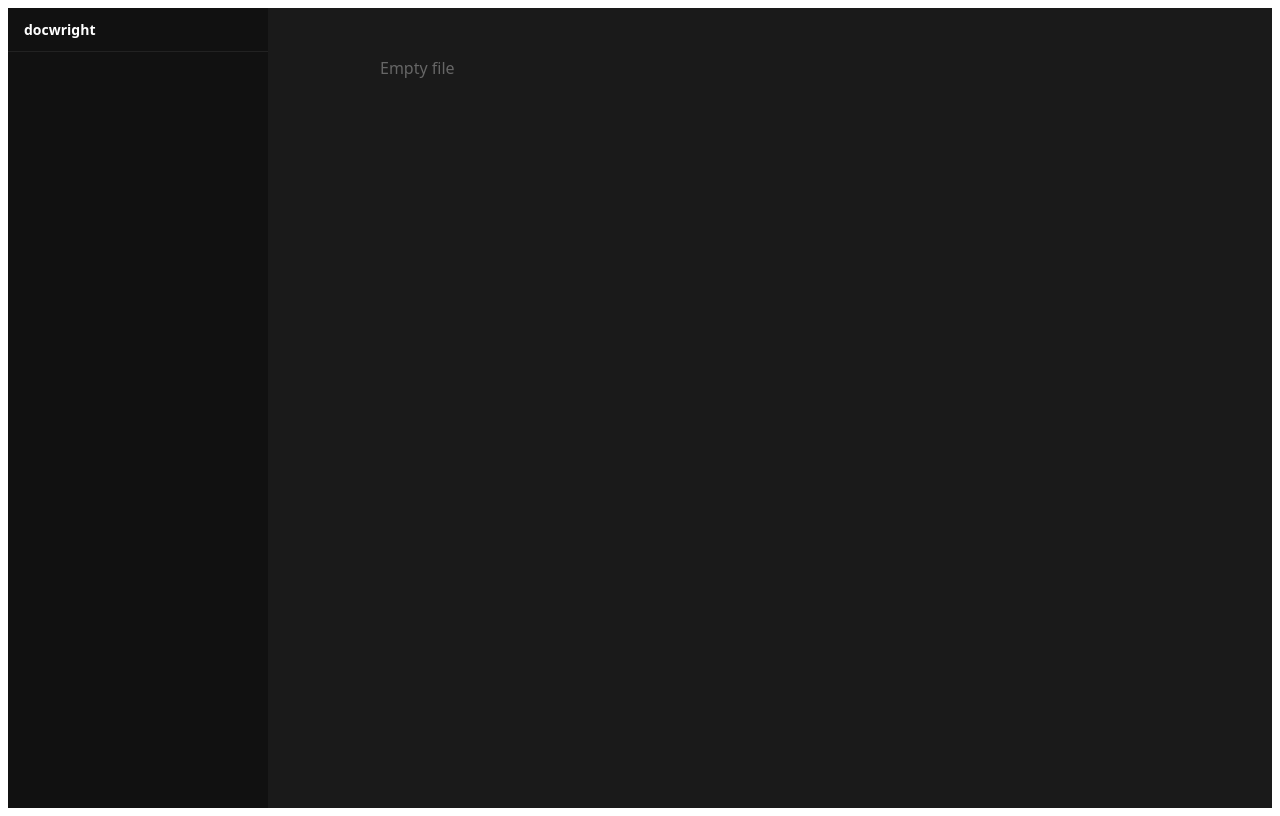
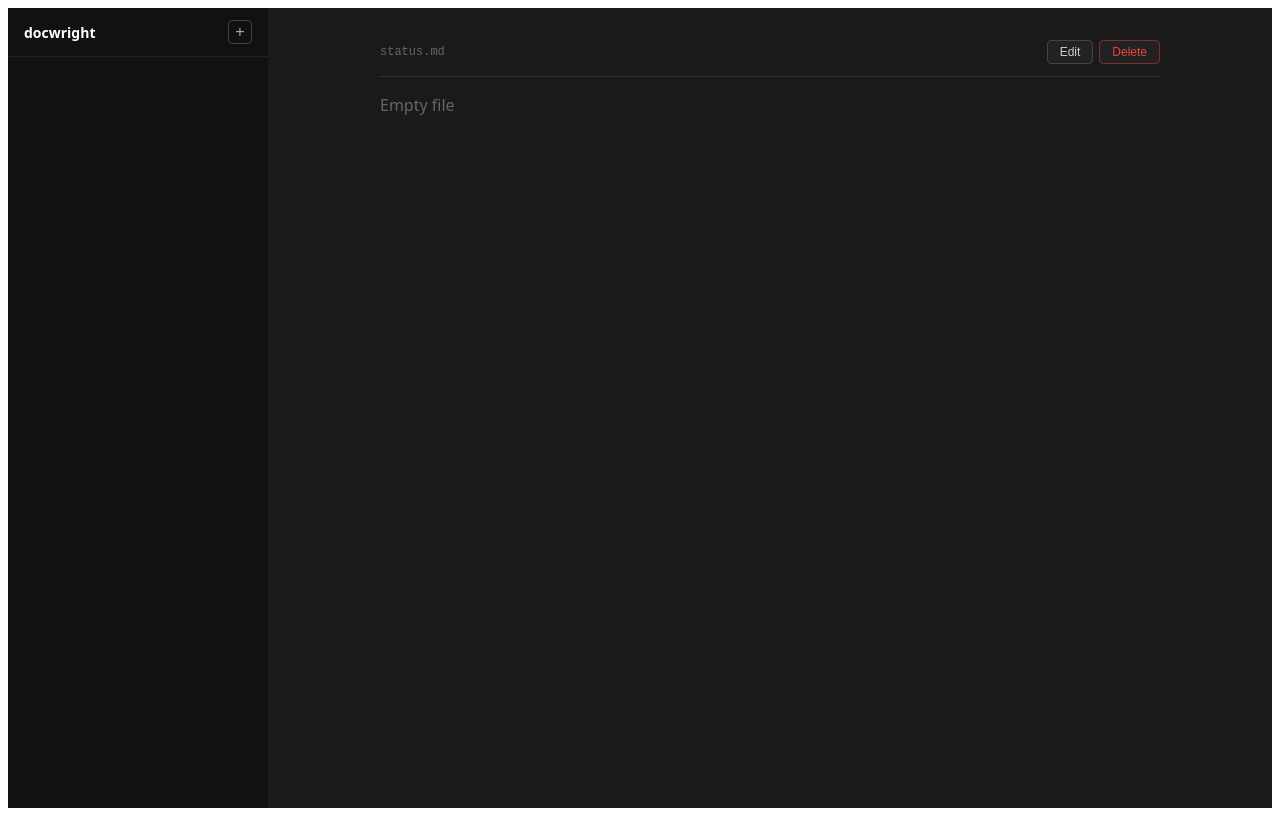
Before and after one commit to growlf/docwright, a SvelteKit app in the folder src/webui/: page /status in a window 1280 px wide. Built offline with nearby package versions, Linux system fonts and the light colour scheme.

Commit message:
feat: add CRUD operations - new file, edit, save, delete

```diff
--- a/src/webui/src/routes/+layout.svelte
+++ b/src/webui/src/routes/+layout.svelte
@@ -1,12 +1,27 @@
 <script lang="ts">
+  import { goto } from '$app/navigation';
   import FileTree from './FileTree.svelte';
   import { page } from '$app/stores';
+
+  function newFile() {
+    let name = prompt('New file path (e.g. docs/my-doc.md):');
+    if (!name) return;
+    if (!name.endsWith('.md')) name += '.md';
+    fetch('/api/write?path=' + encodeURIComponent(name), {
+      method: 'POST',
+      headers: { 'Content-Type': 'application/json' },
+      body: JSON.stringify({ content: '# ' + name.replace(/\.md$/, '') + '\n\n' }),
+    }).then(r => {
+      if (r.ok) goto('/' + name.replace(/\.md$/, ''));
+    });
+  }
 </script>
 
 <div id="app">
   <aside id="sidebar">
     <div class="sidebar-header">
       <h1>docwright</h1>
+      <button class="new-btn" onclick={newFile}>+</button>
     </div>
     <FileTree currentPath={$page.url.pathname} />
   </aside>
@@ -18,7 +33,9 @@
 <style>
   #app { display: flex; height: 100vh; font-family: system-ui, -apple-system, sans-serif; }
   #sidebar { width: 260px; min-width: 260px; background: #111; color: #ccc; display: flex; flex-direction: column; overflow-y: auto; }
-  .sidebar-header { padding: 12px 16px; border-bottom: 1px solid #222; }
+  .sidebar-header { padding: 12px 16px; border-bottom: 1px solid #222; display: flex; justify-content: space-between; align-items: center; }
   .sidebar-header h1 { font-size: 14px; font-weight: 600; color: #fff; margin: 0; }
+  .new-btn { background: none; border: 1px solid #444; color: #aaa; width: 24px; height: 24px; border-radius: 4px; cursor: pointer; font-size: 16px; line-height: 1; display: flex; align-items: center; justify-content: center; }
+  .new-btn:hover { background: #222; color: #fff; }
   #content { flex: 1; overflow-y: auto; background: #1a1a1a; color: #e0e0e0; scroll-behavior: smooth; }
 </style>
--- a/src/webui/src/routes/[...path]/+page.svelte
+++ b/src/webui/src/routes/[...path]/+page.svelte
@@ -1,10 +1,13 @@
 <script lang="ts">
+  import { goto } from '$app/navigation';
   import { page } from '$app/stores';
   import MarkdownRenderer from '../MarkdownRenderer.svelte';
 
+  let raw = $state('');
   let content = $state('');
   let frontmatter = $state<Record<string, any> | null>(null);
   let error = $state<string | null>(null);
+  let editing = $state(false);
 
   function splitFrontmatter(raw: string) {
     const match = raw.match(/^---\n([\s\S]*?)\n---\n([\s\S]*)$/);
@@ -29,6 +32,7 @@
     const res = await fetch('/api/read?path=' + encodeURIComponent(filePath));
     if (!res.ok) {
       if (res.status === 404) {
+        raw = '';
         content = '';
         frontmatter = null;
         error = null;
@@ -39,16 +43,61 @@
     }
     error = null;
     const data = await res.json();
+    raw = data.content;
     const parsed = splitFrontmatter(data.content);
     frontmatter = parsed.frontmatter;
     content = parsed.body;
   }
+
+  function filePath(): string {
+    let p = $page.params.path;
+    if (!p.endsWith('.md')) p += '.md';
+    return p;
+  }
+
+  async function save() {
+    const res = await fetch('/api/write?path=' + encodeURIComponent(filePath()), {
+      method: 'POST',
+      headers: { 'Content-Type': 'application/json' },
+      body: JSON.stringify({ content: raw }),
+    });
+    if (res.ok) {
+      editing = false;
+      const parsed = splitFrontmatter(raw);
+      frontmatter = parsed.frontmatter;
+      content = parsed.body;
+    }
+  }
+
+  async function deleteFile() {
+    if (!confirm('Delete ' + filePath() + '?')) return;
+    const res = await fetch('/api/delete?path=' + encodeURIComponent(filePath()), {
+      method: 'DELETE',
+    });
+    if (res.ok) goto('/');
+  }
 </script>
 
 <div class="page">
+  <div class="toolbar">
+    <span class="path">{filePath()}</span>
+    <div class="actions">
+      {#if editing}
+        <button class="btn save" onclick={save}>Save</button>
+        <button class="btn cancel" onclick={() => { editing = false; loadFile(); }}>Cancel</button>
+      {:else}
+        <button class="btn edit" onclick={() => editing = true}>Edit</button>
+        <button class="btn del" onclick={deleteFile}>Delete</button>
+      {/if}
+    </div>
+  </div>
+
   {#if error}
     <p class="error">{error}</p>
-  {:else if frontmatter}
+  {:else if editing}
+    <textarea class="editor" bind:value={raw}></textarea>
+  {:else}
+    {#if frontmatter}
       <div class="fm">
         {#each Object.entries(frontmatter) as [key, val]}
           <span class="fm-entry"><strong>{key}:</strong> {val}</span>
@@ -62,6 +111,7 @@
         <p class="muted">Empty file</p>
       {/if}
     </div>
+  {/if}
 </div>
 
 <style>
@@ -72,4 +122,17 @@
   .fm-entry strong { color: #fff; }
   .body { line-height: 1.6; }
   .muted { color: #666; }
+
+  .toolbar { display: flex; justify-content: space-between; align-items: center; margin-bottom: 16px; padding-bottom: 12px; border-bottom: 1px solid #333; }
+  .path { font-size: 12px; color: #666; font-family: monospace; }
+  .actions { display: flex; gap: 6px; }
+  .btn { padding: 4px 12px; border-radius: 4px; font-size: 12px; cursor: pointer; border: 1px solid #444; background: #222; color: #ccc; }
+  .btn:hover { background: #333; color: #fff; }
+  .btn.save { border-color: #2b5b84; color: #58a6ff; }
+  .btn.save:hover { background: #1a3a5a; }
+  .btn.cancel { border-color: #555; color: #999; }
+  .btn.del { border-color: #842b2b; color: #e44; }
+  .btn.del:hover { background: #3a1a1a; }
+
+  .editor { width: 100%; min-height: 60vh; background: #0a0a0a; color: #e0e0e0; border: 1px solid #333; border-radius: 6px; padding: 16px; font-family: monospace; font-size: 13px; line-height: 1.5; resize: vertical; }
 </style>
--- /dev/null
+++ b/src/webui/src/routes/api/delete/+server.ts
@@ -0,0 +1,20 @@
+import fs from 'node:fs';
+import path from 'node:path';
+import { json } from '@sveltejs/kit';
+
+const REPO_ROOT = (() => {
+  if (process.env.DOCWRIGHT_ROOT) return process.env.DOCWRIGHT_ROOT;
+  return path.resolve(process.cwd(), '../..');
+})();
+
+export async function DELETE({ url }) {
+  const filePath = url.searchParams.get('path');
+  if (!filePath) return json({ error: 'missing path' }, { status: 400 });
+
+  const resolved = path.resolve(REPO_ROOT, filePath);
+  if (!resolved.startsWith(REPO_ROOT)) return json({ error: 'invalid path' }, { status: 403 });
+  if (!fs.existsSync(resolved)) return json({ error: 'not found' }, { status: 404 });
+
+  fs.unlinkSync(resolved);
+  return json({ ok: true, path: filePath });
+}
--- /dev/null
+++ b/src/webui/src/routes/api/write/+server.ts
@@ -0,0 +1,25 @@
+import fs from 'node:fs';
+import path from 'node:path';
+import { json } from '@sveltejs/kit';
+
+const REPO_ROOT = (() => {
+  if (process.env.DOCWRIGHT_ROOT) return process.env.DOCWRIGHT_ROOT;
+  return path.resolve(process.cwd(), '../..');
+})();
+
+export async function POST({ url, request }) {
+  const filePath = url.searchParams.get('path');
+  if (!filePath) return json({ error: 'missing path' }, { status: 400 });
+
+  const resolved = path.resolve(REPO_ROOT, filePath);
+  if (!resolved.startsWith(REPO_ROOT)) return json({ error: 'invalid path' }, { status: 403 });
+
+  const { content } = await request.json();
+  if (content === undefined) return json({ error: 'missing content' }, { status: 400 });
+
+  const dir = path.dirname(resolved);
+  if (!fs.existsSync(dir)) fs.mkdirSync(dir, { recursive: true });
+
+  fs.writeFileSync(resolved, content, 'utf-8');
+  return json({ ok: true, path: filePath });
+}
```
Lines whose indentation alone changed are shown as unchanged.
